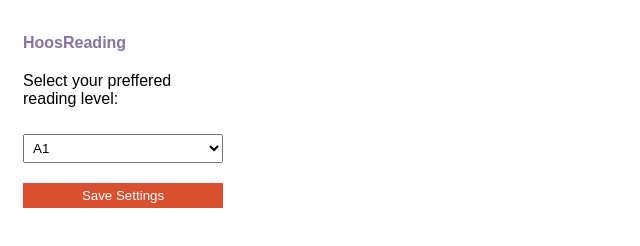
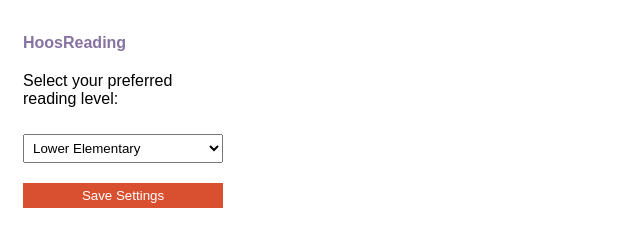
Before and after one commit to aliparslan/hoosreading, a website with bundled scripts: page extension/popup.html in a window 1280 px wide. Shown: the full height of the page, 0-640 px from the left. Built offline with nearby package versions, Linux system fonts and the light colour scheme.

Commit message:
popup.html

```diff
--- a/extension/popup.html
+++ b/extension/popup.html
@@ -11,13 +11,14 @@
 
 <body>
     <h1>HoosReading</h1>
-    <p>Select your preffered reading level:</p>
+    <p>Select your preferred reading level:</p>
     <select id="reading-level">
-        <option value="A1">A1</option>
-        <option value="A2">A2</option>
-        <option value="B1">B1</option>
-        <option value="B1+">B1+</option>
-        <option value="B2">B2</option>
+        <option value="L1">Lower Elementary</option>
+        <option value="L2">Higher Elementary</option>
+        <option value="L3">Middle School</option>
+        <option value="L4+">High School</option>
+        <option value="L5">University</option>
+        <option value="NT">Non-Technical</option>
     </select>
     <button id="save">Save Settings</button>
     <script src="popup.js"></script>
```
Also changed, not shown: 1 other file.
